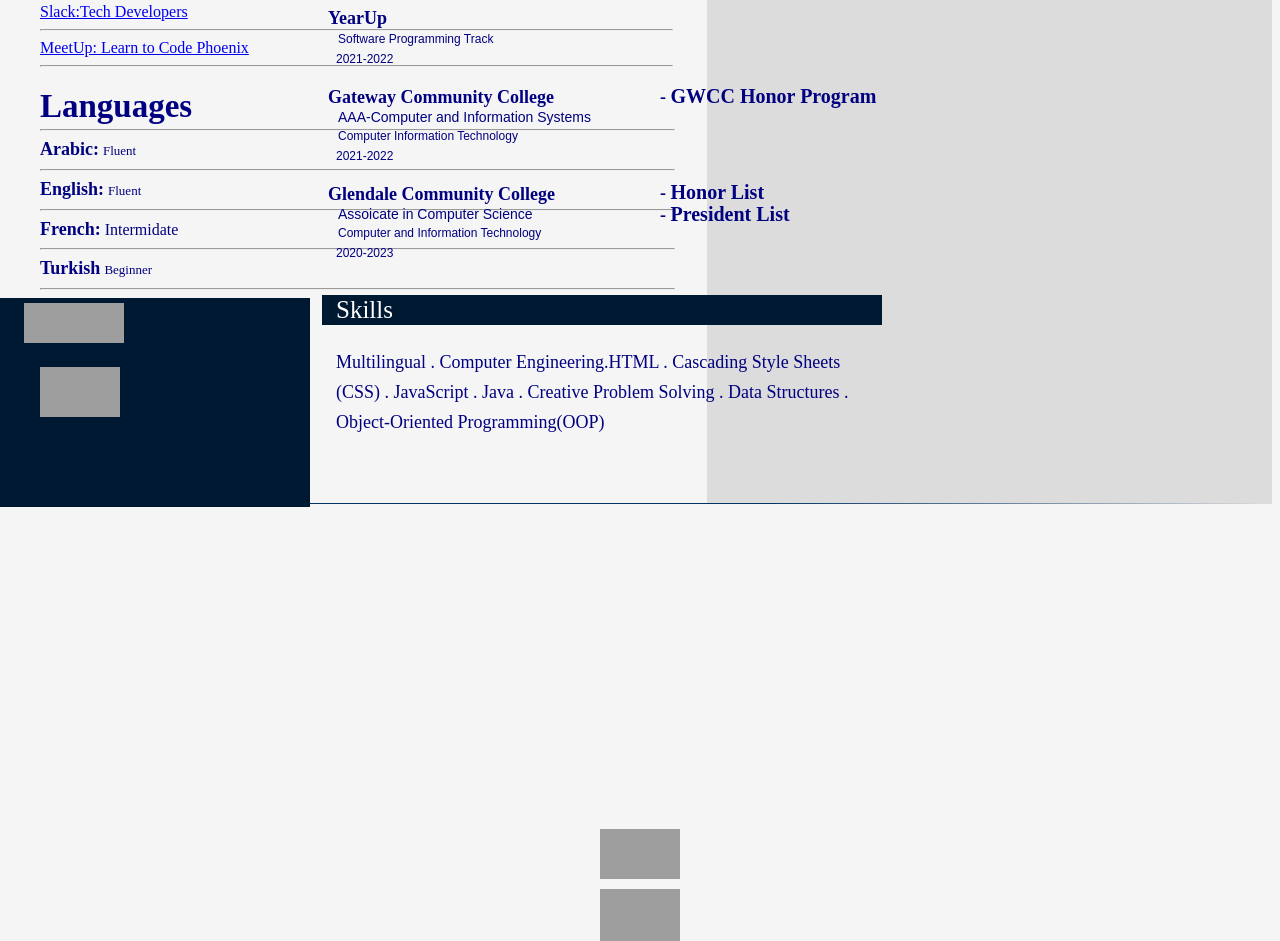
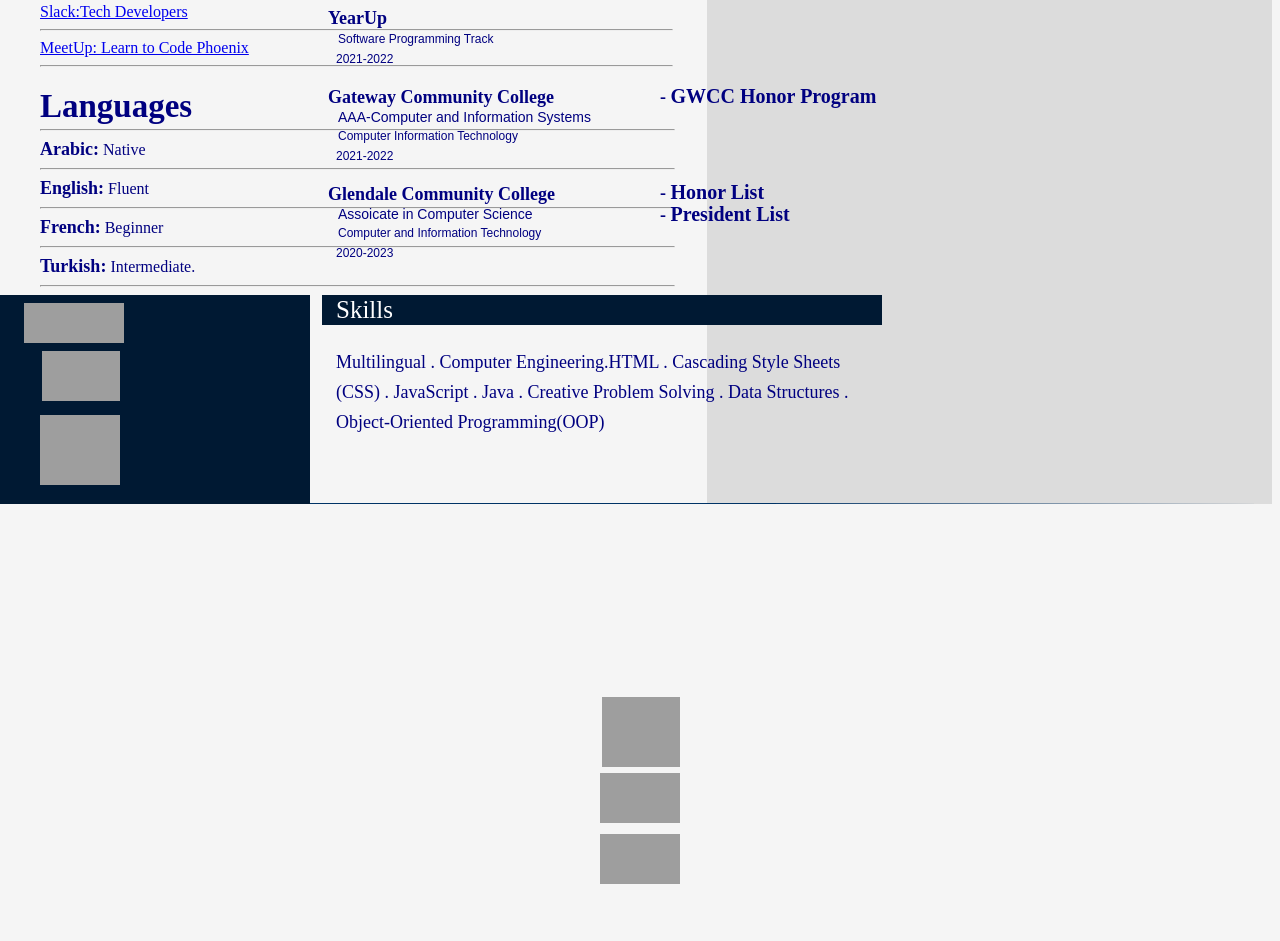
Before and after one commit to marwabdulqader/resumeweb, a plain HTML site: page index.html in a window 1280 px wide. Shown: the part 769-1710 px from the top of the page. After the commit the page ends 1653 px from the top, so only its background shows below. Drawn offline with Linux system fonts and the light colour scheme; grey boxes are pictures that could not be loaded.

Commit message:
Update index.html

```diff
--- a/index.html
+++ b/index.html
@@ -23,7 +23,7 @@
   <div class="squareC2"></div>
     <p><strong><font size="+1.5">Address:</font></strong> <font size="-1.5">Phoenix, AZ, USA </font> </p> <hr>
     <p><strong><font size="+1.5">Phone:</font></strong><font size="-1.5">+1 602-774-6218 </font></p> <hr>
-    <p> <a href="mailto: mabdulqader@phx.yearuo.org"> <strong><font size="+1.5">Email:</font></strong> <font size="-3">&nbsp;Marwa.abdulqader02@gmail.com</font> </a></p><hr>
+    <p> <a href="mailto: mabdulqader@phx.yearuo.org"> <strong><font size="+1.5">Email:</font></strong> <font size="-2">&nbsp;Marwa.abdulqader02@gmail.com</font> </a></p><hr>
     <p> <a href="https://www.linkedin.com/in/marwa-abdulqader-a0696a1b4/"><strong><font size="+1.5">Linkedin:</font></strong><font size="-1.5">&nbsp;Marwa Abdulqader </font></a></p><hr>
     <!-- <strong> makes text bold-->
     <!-- <font size> espcificy the font with + or - -->
@@ -44,22 +44,27 @@
 </div>
 <div id="languages">
   <h5>Languages</h5><hr>
-  <p><strong><font size="+1.5">Arabic:</font></strong> <font size="-1">Fluent</font></p><hr>
-  <p><strong><font size="+1.5">English:</font></strong> <font size="-1">Fluent</font></p><hr>
-    <p><strong> <font size="+1.5">French:</font></strong> <front size="-1">Intermidate</front></p><hr>
-    <p><strong><font size="+1.5">Turkish</font></strong> <font size="-1">Beginner</font></p><hr>
+  <p><strong><font size="+1.5">Arabic:</font></strong> <font size="-.5">Native</font></p><hr>
+  <p><strong><font size="+1.5">English:</font></strong> <font size="-.5">Fluent</font></p><hr>
+    <p><strong> <font size="+1.5">French:</font></strong> <front size="-1">Beginner</front></p><hr>
+    <p><strong><font size="+1.5">Turkish:</font></strong> <font size="-.5">Intermediate.</font></p><hr>
 </div>
 <!--logos + Links  Starts HERE!!-->
-<div id="Institues"></div>
+<div id="Institues">
 <div class="squareLogo"></div>
         <!--YearUp Logo-->
       <p><a href="https://www.yearup.org//"> <img src="https://silvertreefoundation.org/wp-content/uploads/2020/11/64bb72e8-fa9e-11e9-9240-0e85961d939c.png" alt="Impact | Silver Tree Foundation" jsname="HiaYvf" jsaction="load:XAeZkd;"data-noaft="1" style= "width: 100px; height: 40px; margin-left: -1em; position: absolute; top:67em; z-index:2;"></a> </p>
        <!--Gateway CC Logo-->
-       <p><a href="https://www.gatewaycc.edu/"><img src="https://upload.wikimedia.org/wikipedia/en/thumb/d/d6/GWCC_New_Logoo.png/220px-GWCC_New_Logoo.png" alt="GateWay Community College - Wikipedia" jsname="HiaYvf" jsaction="load:XAeZkd;" class="n3VNCb" data-noaft="1" style= "width: 80px; height: 50px; margin: 0px; position: absolute; top:71em; z-index:2;"></a></p>
+       <p><a href="https://www.gatewaycc.edu/"><img src="https://upload.wikimedia.org/wikipedia/en/thumb/d/d6/GWCC_New_Logoo.png/220px-GWCC_New_Logoo.png" alt="GateWay Community College - Wikipedia" jsname="HiaYvf" jsaction="load:XAeZkd;" class="n3VNCb" data-noaft="1" style= "width: 80px; height: 70px; margin: 0px; position: absolute; top:74em; z-index:2;"></a></p>
         <!--PHI Kappa Logo-->
-       <p><a href="https://www.phikappaphi.org/about"><img src="https://upload.wikimedia.org/wikipedia/en/6/6d/PKP_CIRCLE.png" alt="Phi Kappa Phi - Wikipedia" jsname="HiaYvf" jsaction="load:XAeZkd;" class="n3VNCb" data-noaft="1" style="width: 80px; height: 70px; margin: 0px; position:absolute; bottom:-58em; right:600px"></a></p>
+       <p><a href="https://www.phikappaphi.org/about"><img src="https://upload.wikimedia.org/wikipedia/en/6/6d/PKP_CIRCLE.png" alt="Phi Kappa Phi - Wikipedia" jsname="HiaYvf" jsaction="load:XAeZkd;" class="n3VNCb" data-noaft="1" style="width: 78px; height: 70px; margin: 0px; position:absolute; bottom:-46em; right:600px"></a></p>
          <!--NSCS Logo-->
-       <p><a href="https://nscs.org/"><img src="https://localist-images.azureedge.net/photos/794266/big_square/627b1a906ed7144294377074f760de13c19e6c3b.jpg" alt="National Society of Collegiate Scholars - University of Alabama at  Birmingham" jsname="HiaYvf" jsaction="load:XAeZkd;" class="n3VNCb" data-noaft="1" style="width: 80px; height: 50px; margin: 0px; position:absolute; bottom:-53em; right:600px"></a></p>
+       <p><a href="https://nscs.org/"><img src="https://localist-images.azureedge.net/photos/794266/big_square/627b1a906ed7144294377074f760de13c19e6c3b.jpg" alt="National Society of Collegiate Scholars - University of Alabama at  Birmingham" jsname="HiaYvf" jsaction="load:XAeZkd;" class="n3VNCb" data-noaft="1" style="width: 80px; height: 50px; margin: 0px; position:absolute; bottom:-53.3em; right:600px"></a></p>
+        <!--Slak Logo-->
+       <p><a href="https://app.slack.com/client/T023ZJU932L/C023G2G871S"><img src="https://pipedream.com/s.v0/app_OkrhR1/logo/orig" alt="Slack API Integrations - Pipedream" jsname="HiaYvf" jsaction="load:XAeZkd;" class="n3VNCb" data-noaft="1" style="width: 80px; height: 50px; margin: 0px; position:absolute; bottom:-49.5em; right:600px"></a></p>
+       <!--Meetup Logo-->
+       <p><a href="https://www.meetup.com/ltcphx/"><img src="https://secure.meetupstatic.com/s/img/786824251364989575000/logo/swarm/m_swarm_630x630.png" alt="Meetup - We are what we do" jsname="HiaYvf" jsaction="load:XAeZkd;" class="n3VNCb" data-noaft="1" style= "width: 78px; height: 50px; margin-left: .1em; position: absolute; top:70em; z-index:2;"></a> </p>
+</div>
 
 <!--RIGH COLUM CONTENT START HERE-->
 <div id="right colum"></div>
```
